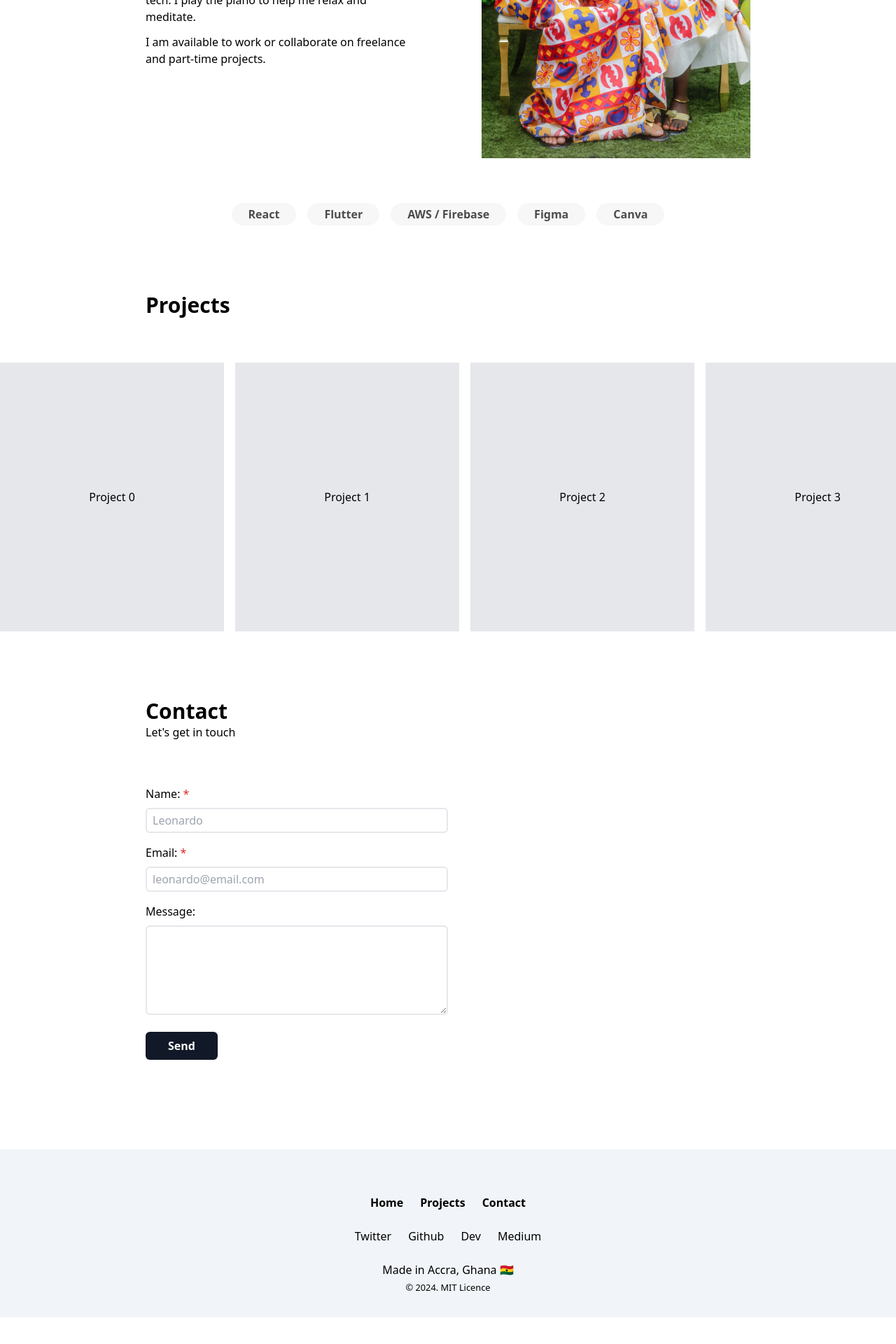
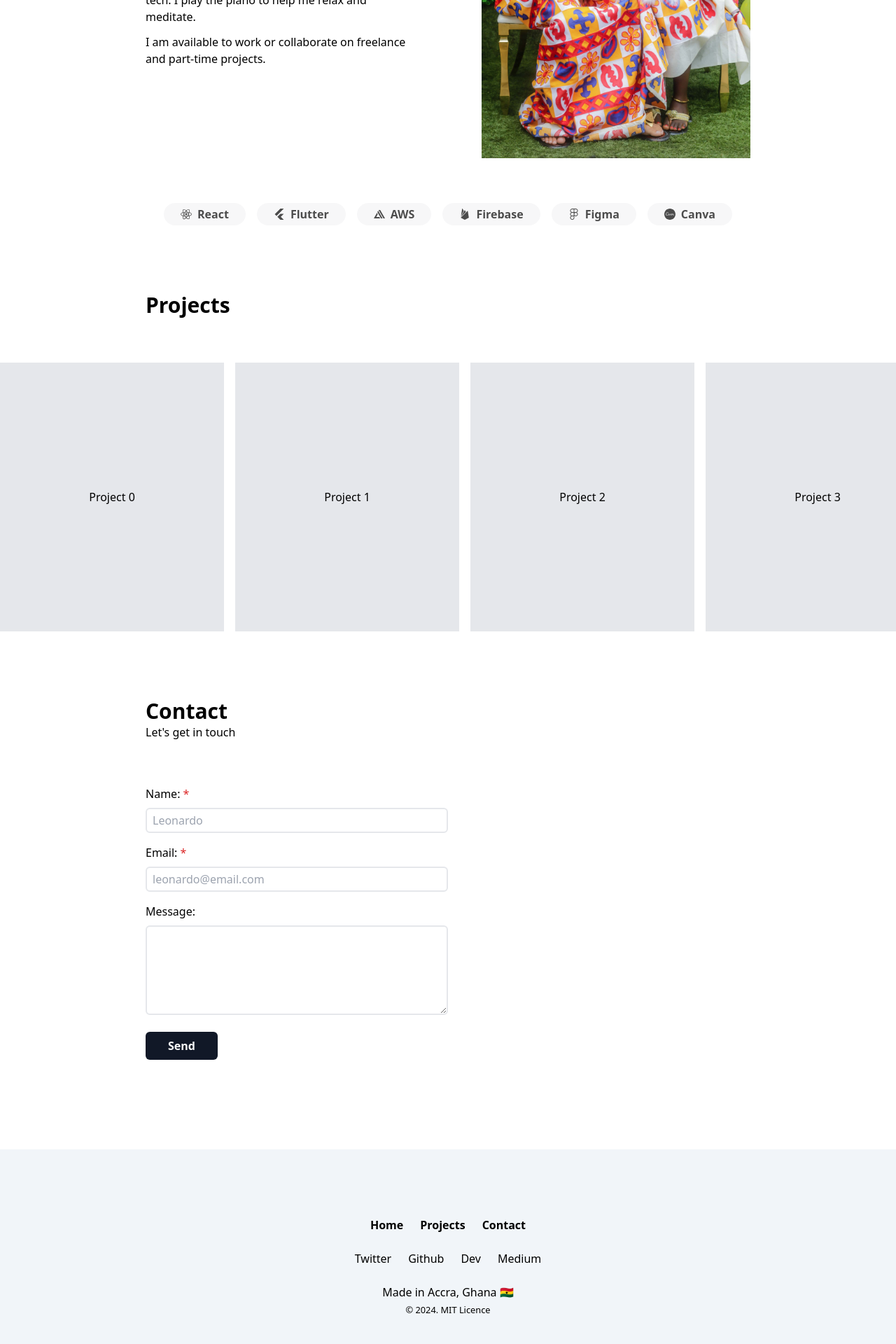
Before and after one commit to emmanuelchucks/emmanuelchucks.com, a Next.js app: page / in a window 1280 px wide. Shown: the part 498-2418 px from the top of the page at 70% size. Before the commit the page ends 2380 px from the top, so only its background shows below. Built offline with nearby package versions, Linux system fonts and the light colour scheme.

Commit message:
feat(hero): add react icons
- Also minor style and layout adjustments

```diff
--- a/components/Footer.tsx
+++ b/components/Footer.tsx
@@ -6,7 +6,7 @@ const { socials } = siteData;
 
 function Footer() {
   return (
-    <footer className="pt-16 pb-8 text-center bg-slate-100">
+    <footer className="pt-24 pb-12 text-center bg-slate-100">
       <Navigation id="footer navigation" />
       <ul className="inline-flex my-6 space-x-2">
         {socials.map(([name, url]) => (
--- a/components/Hero.tsx
+++ b/components/Hero.tsx
@@ -1,10 +1,20 @@
 import Image from "next/image";
 import Link from "next/link";
+import {
+  SiAwsamplify,
+  SiCanva,
+  SiFigma,
+  SiFirebase,
+  SiFlutter,
+  SiReact,
+} from "react-icons/si";
 import heroData from "../data/heroData";
 import heroImage from "../public/images/hero-image.jpg";
 
 const { intro, title, body, skills } = heroData;
 const [paragraph1, anchor1, paragraph2, paragraph3] = body;
+
+const Icons = [SiReact, SiFlutter, SiAwsamplify, SiFirebase, SiFigma, SiCanva];
 
 function Hero() {
   return (
@@ -38,14 +48,19 @@ function Hero() {
         id="tech stack"
         className="flex flex-wrap justify-center gap-4 font-semibold"
       >
-        {skills.map((name) => (
-          <span
-            key={name}
-            className="px-6 py-1 rounded-full opacity-70 bg-zinc-100"
-          >
-            {name}
-          </span>
-        ))}
+        {skills.map((name, idx) => {
+          const Icon = Icons[idx];
+
+          return (
+            <span
+              key={name}
+              className="flex items-center gap-2 px-6 py-1 rounded-full opacity-70 bg-zinc-100"
+            >
+              <Icon />
+              {name}
+            </span>
+          );
+        })}
       </section>
     </div>
   );
--- a/components/Navigation.tsx
+++ b/components/Navigation.tsx
@@ -10,7 +10,7 @@ function Navigation({ id }: NavigationProps) {
         {navigation.map((navItem, idx) => (
           <li key={navItem}>
             <Link href={idx ? `/#${navItem}` : "/"}>
-              <a className="px-2 py-1 font-semibold capitalize transition-opacity hover:opacity-60">
+              <a className="px-2 py-1 font-semibold capitalize transition-opacity hover:opacity-70">
                 {navItem}
               </a>
             </Link>
--- a/components/Projects.tsx
+++ b/components/Projects.tsx
@@ -2,11 +2,11 @@ function Projects() {
   return (
     <div id="projects">
       <h2 className="px-4 mx-auto text-3xl font-bold lg:max-w-4xl">Projects</h2>
-      <div className="flex my-16 space-x-4 overflow-x-auto scroll-mx-60">
+      <div className="flex my-16 space-x-4 overflow-x-auto snap-x scroll-pl-6">
         {[0, 1, 2, 3, 4, 5].map((i) => (
           <div
             key={i}
-            className="flex items-center justify-center space-y-4 bg-gray-200 min-w-[20rem] h-96"
+            className="flex items-center justify-center space-y-4 bg-gray-200 min-w-[20rem] h-96 snap-start"
           >
             Project {i}
           </div>
--- a/data/heroData.ts
+++ b/data/heroData.ts
@@ -9,7 +9,7 @@ const heroData = {
 
     "I am available to work or collaborate on freelance and part-time projects.",
   ],
-  skills: ["React", "Flutter", "AWS / Firebase", "Figma", "Canva"],
+  skills: ["React", "Flutter", "AWS", "Firebase", "Figma", "Canva"],
 };
 
 export default heroData;
--- a/package.json
+++ b/package.json
@@ -11,7 +11,8 @@
     "next": "12.0.7",
     "react": "17.0.2",
     "react-dom": "17.0.2",
-    "react-hook-form": "^7.22.2"
+    "react-hook-form": "^7.22.2",
+    "react-icons": "^4.3.1"
   },
   "devDependencies": {
     "@types/node": "17.0.1",
```
Also changed, not shown: 1 other file (tests, documents, lock files or other folders).
